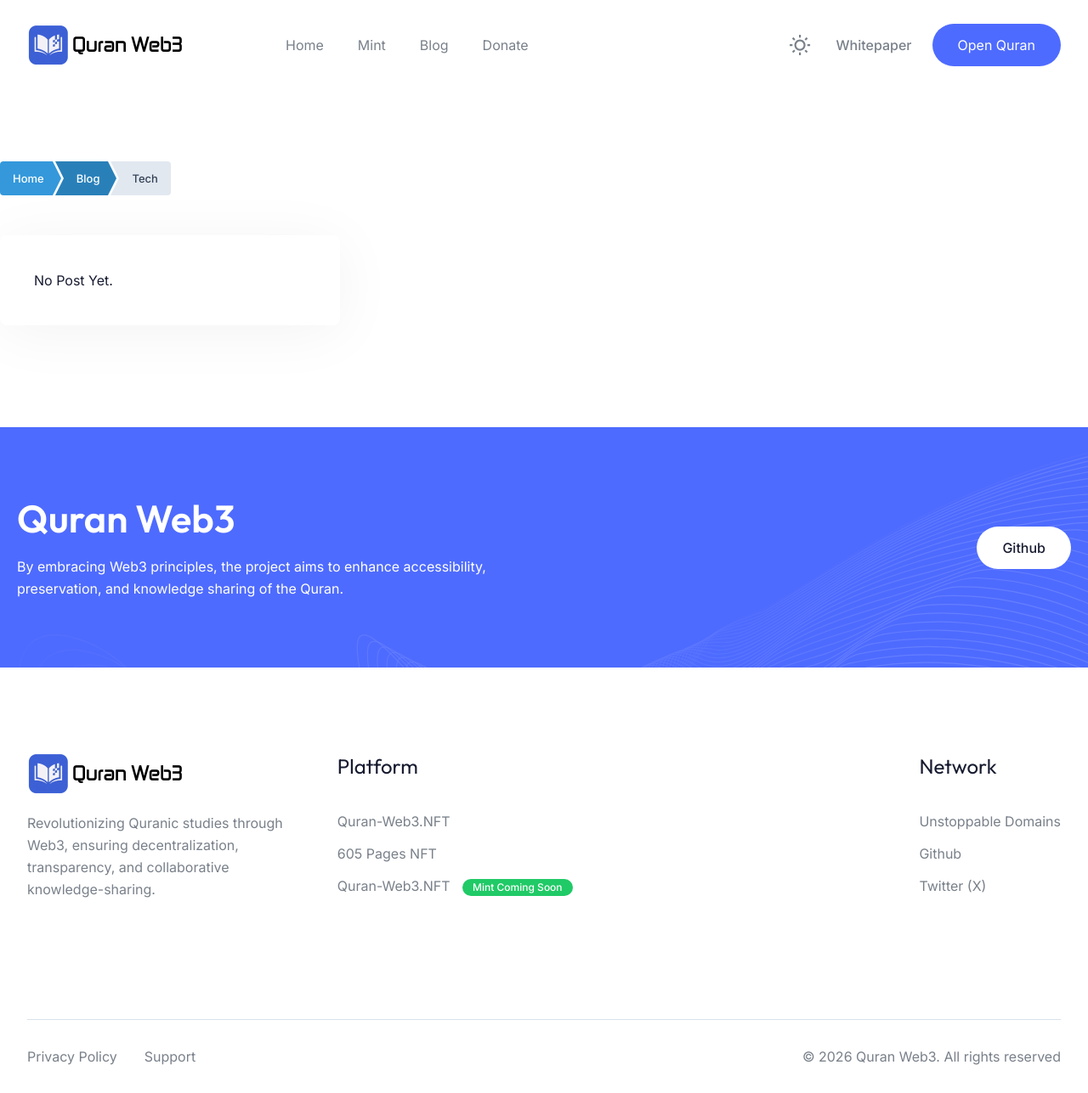
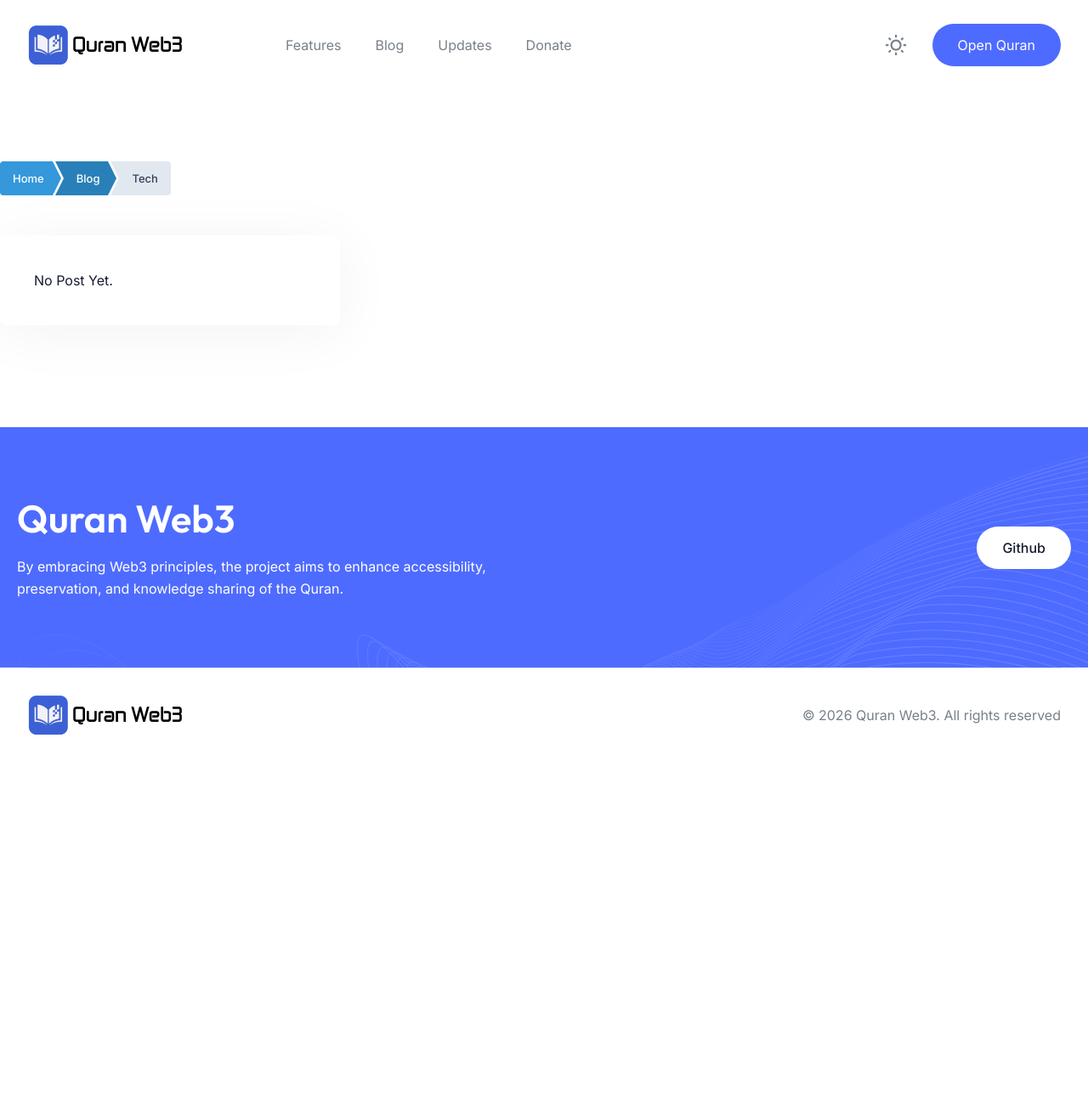
Before and after one commit to quran-web3/quran-web3.github.io, a Jekyll site: the page built from blog/tech/index.html, in a window 1280 px wide and 1287 px high. Shown: the whole window at 85% size. Built offline with Jekyll 4.4.1, drawn with Linux system fonts in a browser that asks for light colours.

Commit message:
Update category-grid.html

```diff
--- a/_layouts/category-grid.html
+++ b/_layouts/category-grid.html
@@ -46,9 +46,9 @@
         >
           <nav>
             <ul class="tc _o sf yo cg ep">
-              <li><a href="{{ '/' | relative_url }}" class="xl" :class="{ 'mk': page === 'home' }">Home</a></li>
-              <li><a href="{{ '/#mint' | relative_url }}" class="xl">Mint</a></li>
+              <li><a href="{{ '/#features' | relative_url }}" class="xl">Features</a></li>
               <li><a href="{{ '/blog/' | relative_url }}" class="xl">Blog</a></li>
+              <li><a href="{{ '/#status' | relative_url }}" class="xl">Updates</a></li>
               <li><a href="{{ '/#donate' | relative_url }}" class="xl">Donate</a></li>
             </ul>
           </nav>
@@ -62,8 +62,7 @@
                 <img class="xc nm" src="{{ '/images/icon-moon.svg' | relative_url }}" alt="Moon" />
               </label>
             </div>
-            <a href="{{ '/wp.html' | relative_url }}" :class="{ 'nk yl' : page === 'home', 'ok' : page === 'home' && stickyMenu }" class="ek pk xl">Whitepaper</a>
-            <a href="https://quran-web3-nft.vercel.app/" target="_blank" :class="{ 'hh/[0.15]' : page === 'home', 'sh' : page === 'home' && stickyMenu }" class="lk gh dk rg tc wf xf _l gi hi">Open Quran</a>
+            <a href="https://quranweb3.vercel.app/" target="_blank" :class="{ 'hh/[0.15]' : page === 'home', 'sh' : page === 'home' && stickyMenu }" class="lk gh dk rg tc wf xf _l gi hi">Open Quran</a>
           </div>
         </div>
       </div>
@@ -136,45 +135,15 @@
       </main>
     <footer>
       <div class="bb ze ki xn 2xl:ud-px-0">
-        <div class="ji gp">
-          <div class="tc uf ap gg fp">
-            <div class="animate_top zd/2 to/4">
-              <a href="{{ '/' | relative_url }}">
-                <img src="{{ '/images/logo-light.png' | relative_url }}" alt="Logo" class="om" />
-                <img src="{{ '/images/logo-dark.png' | relative_url }}" alt="Logo" class="xc nm" />
-              </a>
-              <p class="lc fb">Revolutionizing Quranic studies through Web3, ensuring decentralization, transparency, and collaborative knowledge-sharing.</p>
-            </div>
-            <div class="vd ro tc sf rn un gg vn">
-              <div class="animate_top">
-                <h4 class="kk wm tj ec">Platform</h4>
-                <ul>
-                  <li><a href="https://quran-web3-nft.vercel.app/" target="_blank" class="sc xl vb">Quran-Web3.NFT </a></li>
-                  <li><a href="https://polygonscan.com/token/0x74814b153519f3d77d5521cd185dd3071b6a017a" target="_blank" class="sc xl vb">605 Pages NFT</a></li>
-                  <li>
-                    <a href="{{ '/mint.html' | relative_url }}" class="sc xl vb">
-                      Quran-Web3.NFT
-                      <span class="sc ek uj lk nh rg zi _i nc">Mint Coming Soon</span>
-                    </a>
-                  </li>
-                </ul>
-              </div>
-              <div class="animate_top">
-                <h4 class="kk wm tj ec">Network</h4>
-                <ul>
-                  <li><a href="https://ud.me/quran-web3.nft" target="_blank" class="sc xl vb">Unstoppable Domains</a></li>
-                  <li><a href="https://github.com/quran-web3" target="_blank" class="sc xl vb">Github</a></li>
-                  <li><a href="https://twitter.com/quran_web3" target="_blank" class="sc xl vb">Twitter (X)</a></li>
-                </ul>
-              </div>
-            </div>
-          </div>
-        </div>
         <div class="bh ch pm tc uf sf yo wf xf ap cg fp bj">
           <div class="animate_top">
             <ul class="tc wf gg">
-              <li><a href="{{ '/privacy-policy.html' | relative_url }}" class="xl">Privacy Policy</a></li>
-              <li><a href="{{ '/support.html' | relative_url }}" class="xl">Support</a></li>
+              <li>
+                <a href="{{ '/' | relative_url }}">
+                  <img src="{{ '/images/logo-light.png' | relative_url }}" alt="Logo" class="om" />
+                  <img src="{{ '/images/logo-dark.png' | relative_url }}" alt="Logo" class="xc nm" />
+                </a>
+              </li>
             </ul>
           </div>
           <div class="animate_top">
```
